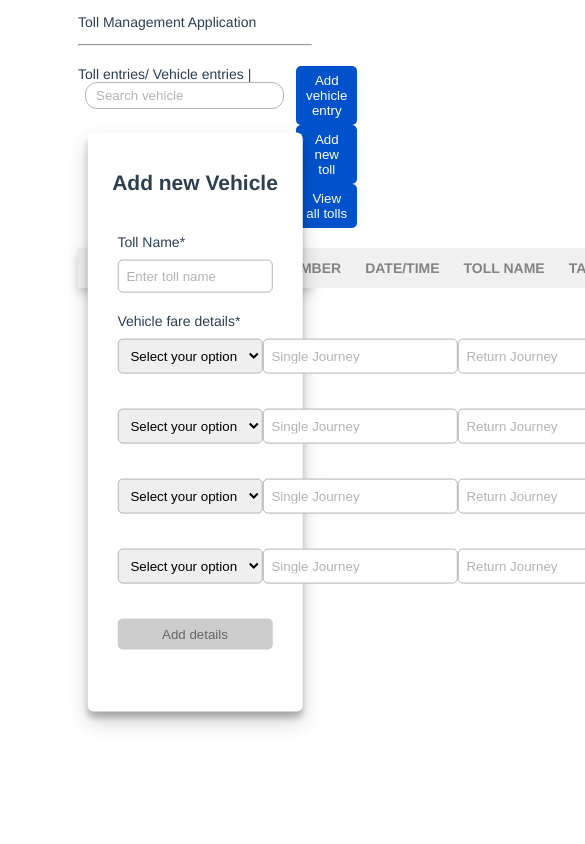
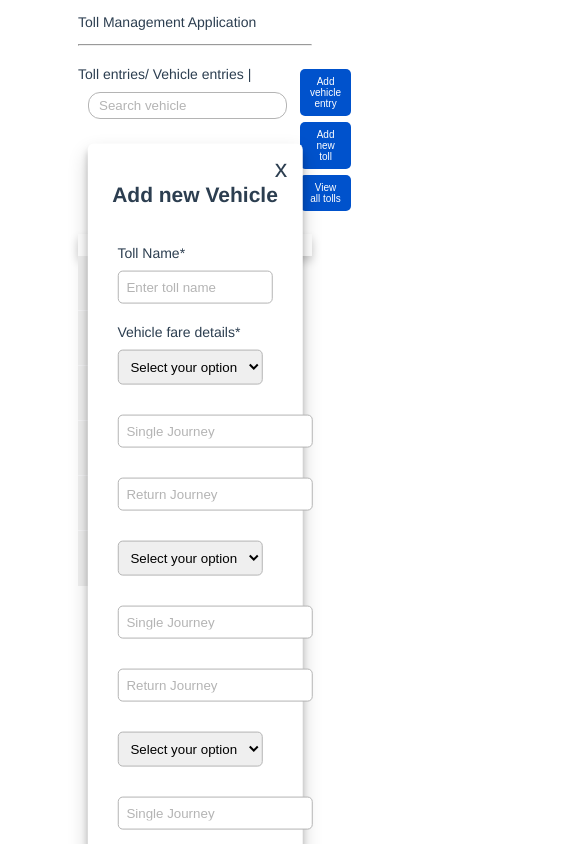
Before and after one commit to harshkandhway/toll-management, a Vue app: page /newToll in a window 390 px wide. Shown: the top 844 px of the page, 585 px wide, since content can reach past the window. Built offline with nearby package versions, Linux system fonts and the light colour scheme.

Commit message:
close dialog button

```diff
--- a/src/components/AddNewToll.vue
+++ b/src/components/AddNewToll.vue
@@ -168,5 +168,13 @@ export default {
   display: flex;
   justify-content: space-between;
   margin: 0 0 5px 0;
+  flex-wrap: wrap;
+}
+
+@media screen and (max-width: 650px)
+{
+    .fare-details{
+        margin: 0;
+    }
 }
 </style>
--- a/src/components/AppNav.vue
+++ b/src/components/AppNav.vue
@@ -153,4 +153,25 @@ button:active {
 .search-vehicle:active {
   border: 1px solid #949494;
 }
+
+@media screen and (max-width: 1050px)
+{
+    .search-vehicle{
+        margin: 14px;
+    }
+    button{
+        margin: 5px;
+    }
+}
+
+@media screen and (max-width: 650px)
+{
+    .search-vehicle{
+        margin: 10px;
+    }
+    button{
+        margin: 3px;
+        font-size: 10px;
+    }
+}
 </style>
--- a/src/components/DialogBox.vue
+++ b/src/components/DialogBox.vue
@@ -1,5 +1,8 @@
 <template>
   <div class="dialog-box">
+    <div class="cross-button" @click="closeDialog">
+        x
+    </div>
     <div class="dialog-content">
         <h2 class="dialog-title">{{title}}</h2>
         <div class="dialog-form">
@@ -27,6 +30,16 @@ export default {
     components:{
         AddNewToll,
         AddNewVehicle
+    },
+
+    methods:{
+        closeDialog(){
+            this.dialog = false
+            this.$router.push("/")
+        },
+        // closeDialog2(){
+        //     this.dialog2 = false
+        // }
     }
 };
 </script>
@@ -50,6 +63,29 @@ export default {
 /* .dialog-title {
   text-align: center;
 } */
+.cross-button{
+    position: absolute;
+    top: 10px;
+    right: 15px;
+    font-size: 25px;
+    cursor: pointer;
+}
+
+@media screen and (max-width:1100px)
+{
+    .dialog-box{
+        top: 60%;
+        position: absolute;
+    }
+}
+
+@media screen and (max-width:750px)
+{
+    .dialog-box{
+        top: 80%;
+        position: absolute;
+    }
+}
 .dialog-content{
     display: flex;
     flex-direction: column;
@@ -60,4 +96,7 @@ export default {
     width: 90%;
     margin: 1.5em;
 }
+
+
+
 </style>
--- a/src/components/EntriesTable.vue
+++ b/src/components/EntriesTable.vue
@@ -151,7 +151,7 @@ body{
 
 /* Responsive */
 
-/* @media (max-width: 767px) {
+ @media (max-width: 767px) {
     .vehicle-table {
         display: block;
         width: 100%;
@@ -179,15 +179,16 @@ body{
         overflow-x: auto;
     }
     .vehicle-table td, .vehicle-table th {
-        padding: 20px .625em .625em .625em;
-        height: 60px;
+        /* padding: 20px .625em .625em .625em; */
+        height: 55px;
+        overflow-x: hidden;
+        overflow-y: auto;
+        width: 115px;
+        font-size: 13px;
+        text-overflow: ellipsis;
+        padding: 20px 16px 16px 16px;
         vertical-align: middle;
         box-sizing: border-box;
-        overflow-x: hidden;
-        overflow-y: auto;
-        width: 120px;
-        font-size: 13px;
-        text-overflow: ellipsis;
     }
     .vehicle-table thead th {
         text-align: left;
@@ -213,5 +214,5 @@ body{
         display: block;
         text-align: center;
     }
-} */
+}
 </style>
```
